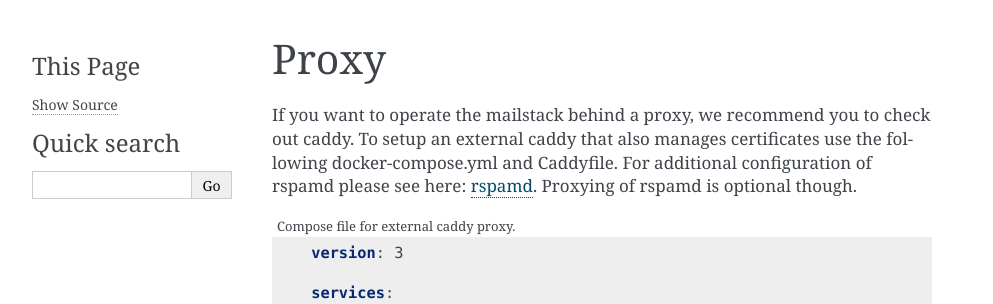
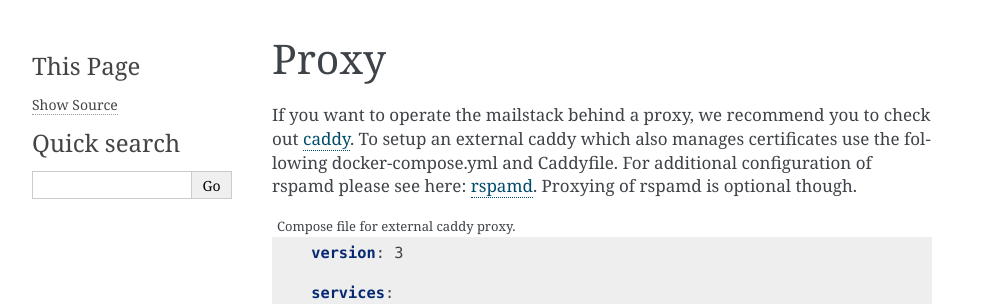
Before and after one commit to thesus/mailstack, a Sphinx documentation site: the page built from docs/source/reference/proxy.rst, in a window 1280 px wide. Shown: the top 304 px of the page, without its empty margins (148-1141 px from the left). Built offline with Sphinx 7.4.7, drawn with Linux system fonts in a browser that asks for light colours.

Commit message:
Added reference to caddy

```diff
--- a/docs/source/reference/proxy.rst
+++ b/docs/source/reference/proxy.rst
@@ -1,7 +1,11 @@
 Proxy
 =====
 
-If you want to operate the mailstack behind a proxy, we recommend you to check out caddy. To setup an external caddy that also manages certificates use the following docker-compose.yml and Caddyfile. For additional configuration of rspamd please see here: :ref:`reference-rspamd`. Proxying of rspamd is optional though.
+If you want to operate the mailstack behind a proxy, we recommend you to check out `caddy`_. To setup an external caddy which also manages certificates use the following docker-compose.yml and Caddyfile. For additional configuration of rspamd please see here: :ref:`reference-rspamd`. Proxying of rspamd is optional though.
+
+
+.. _caddy: https://github.com/mholt/caddy
+
 
 .. code-block:: yaml
    :caption: Compose file for external caddy proxy.
```
